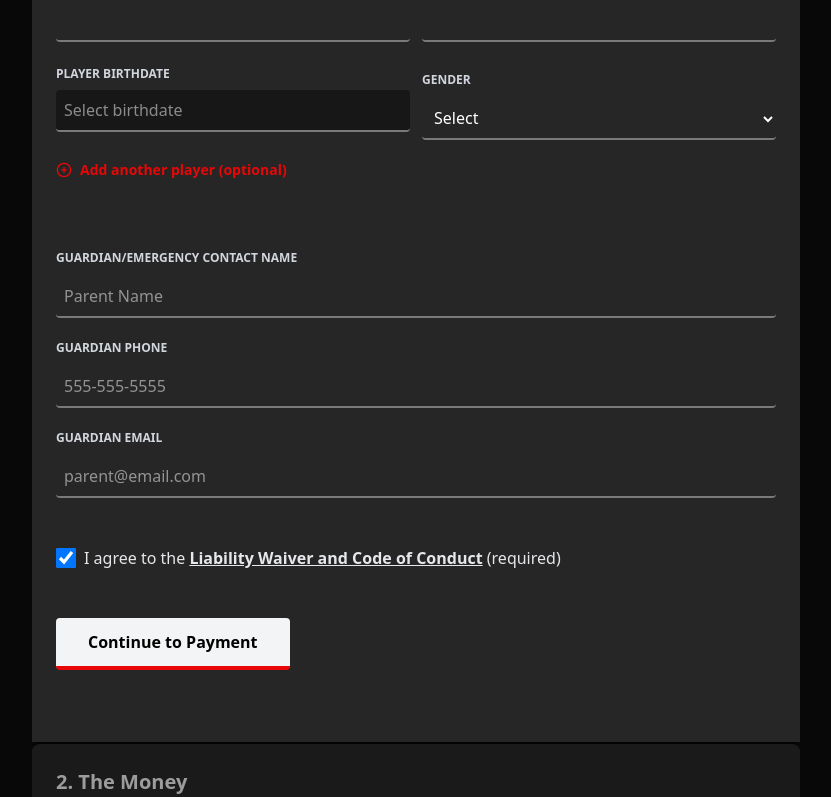
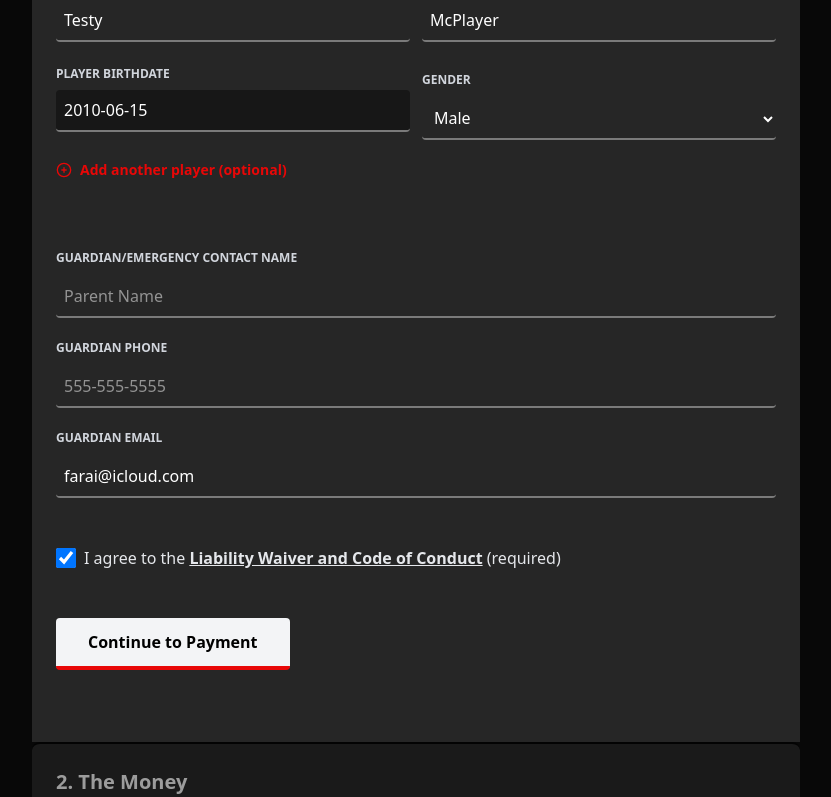
Before and after one commit to heyfarai/tryouts-next, a Next.js app: page / in a window 1280 px wide. Shown: the part 1808-2605 px from the top of the page, without its empty margins (224-1055 px from the left). Built offline with nearby package versions, Linux system fonts and the light colour scheme; no server answers; a web font is replaced by a local one.

Commit message:
added dummy data

```diff
--- a/src/app/components/UnifiedRegistrationForm.tsx
+++ b/src/app/components/UnifiedRegistrationForm.tsx
@@ -4,6 +4,7 @@ import Link from "next/link";
 import { validatePlayerInfo } from "./validation";
 
 import { Player, PlayerErrors } from "./PlayerForm";
+import { DEFAULT_PLAYER } from "./constants";
 import DatePicker from "react-datepicker";
 import "react-datepicker/dist/react-datepicker.css";
 
@@ -40,9 +41,10 @@ let parsed: Partial<RegistrationFormData> = {};
   } catch {}
 
   const [players, setPlayers] = useState<Player[]>(
-    parsed.players || [
-      { firstName: "", lastName: "", birthdate: "", gender: "" },
-    ]
+    parsed.players ||
+    (process.env.NODE_ENV === "development"
+      ? [require("./constants").DEFAULT_PLAYER]
+      : [{ firstName: "", lastName: "", birthdate: "", gender: "" }])
   );
   const [playerErrors, setPlayerErrors] = useState<PlayerErrors[]>([
     { firstName: "", lastName: "", birthdate: "", gender: "" },
@@ -54,7 +56,8 @@ let parsed: Partial<RegistrationFormData> = {};
     parsed.guardianPhone || ""
   );
   const [guardianEmail, setGuardianEmail] = useState<string>(
-    parsed.guardianEmail || ""
+    parsed.guardianEmail ||
+    (process.env.NODE_ENV === "development" ? "farai@icloud.com" : "")
   );
   const [waiverLiability, setWaiverLiability] = useState<boolean>(
     typeof parsed.waiverLiability === "boolean" ? parsed.waiverLiability : true
```
